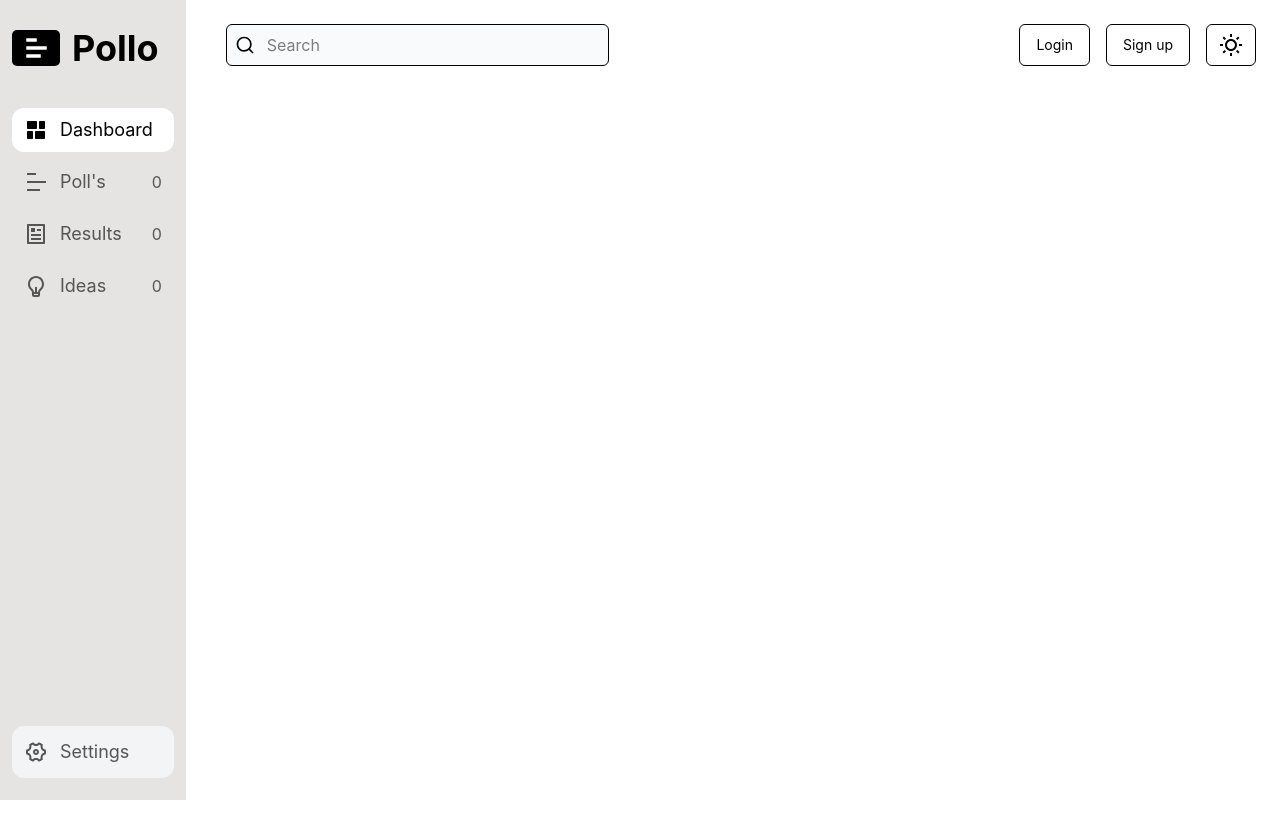
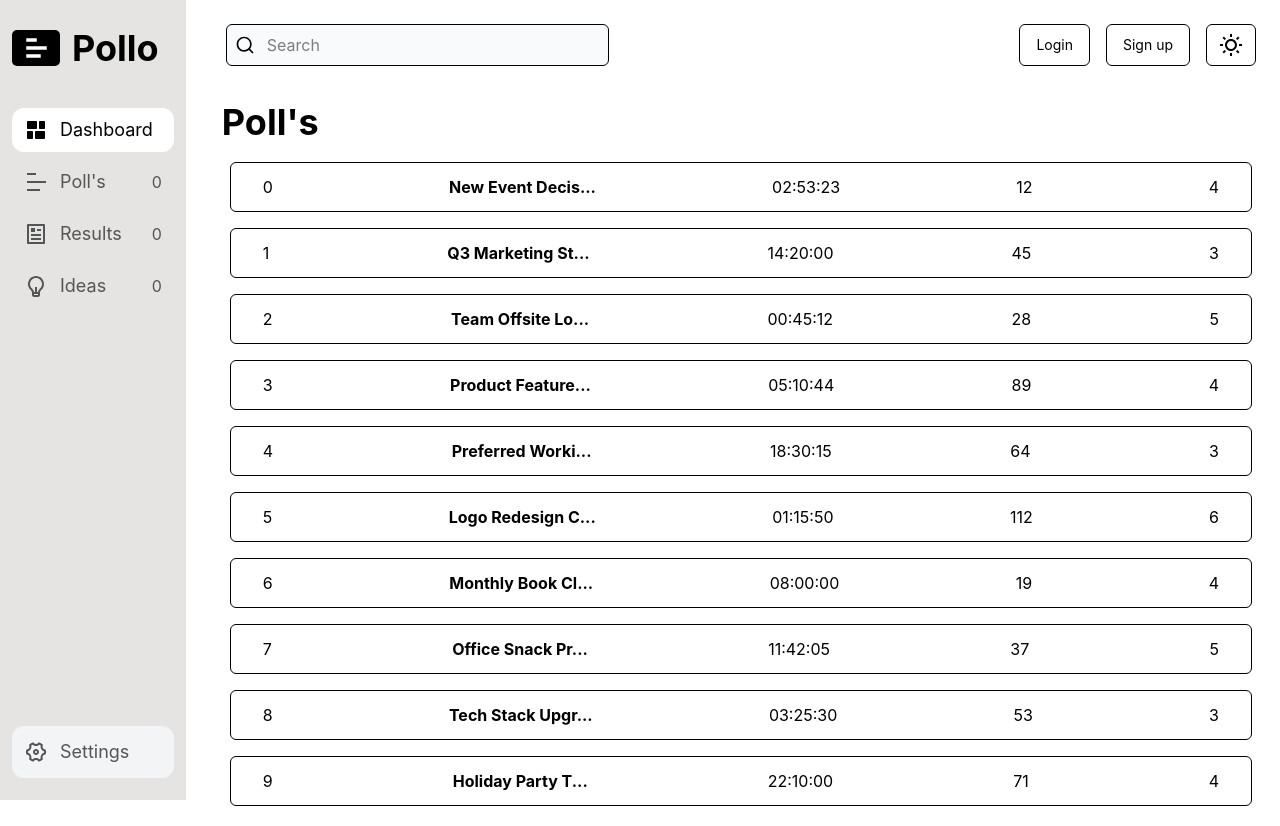
Before and after one commit to Faizan-Py-314/Pollo, a React app in the folder frontend/: page / in a window 1280 px wide. Before the commit the page ends 800 px from the top, so only its background shows below. Built offline with nearby package versions, Linux system fonts and the light colour scheme; the HTML template or start-up script is replaced by a standard one.

Commit message:
Create poll's page

```diff
--- a/frontend/src/components/Topbar.jsx
+++ b/frontend/src/components/Topbar.jsx
@@ -26,7 +26,7 @@ const Topbar = ({ navActive, setNavActive }) => {
                     <span onClick={toggleTheme} className='hidden items-center justify-center py-2 px-3 border rounded-md cursor-pointer lg:flex'>{theme == 'light'? <RiSunLine />: <RiMoonLine />}</span>
                 </div>
             </div>
-            <div className={` ${ searchActive == 'active'? '':'hidden' } absolute flex items-center w-[90%] -ml-1.25 border mt-15 bg-gray-50 rounded-md md:ml-2 md:mt-18 lg:flex lg:w-70 lg:mt-6 left-8 xl:w-[35%]`}>
+            <div className={` ${ searchActive == 'active'? '':'hidden' } absolute flex items-center w-[90%] -ml-3.25 border mt-15 bg-gray-50 rounded-md md:ml-2 md:mt-18 lg:flex lg:w-70 lg:mt-6 left-8 xl:w-[35%]`}>
                 <span className='w-10 p-2 rounded-md'><RiSearchLine size={20}/></span>
                 <input className='py-2 outline-none [&::-webkit-search-cancel-button]:hidden' type="search" placeholder='Search' />
             </div>
--- a/frontend/src/pages/PollPage.jsx
+++ b/frontend/src/pages/PollPage.jsx
@@ -3,15 +3,96 @@ import Sidebar from '../components/Sidebar'
 import Topbar from '../components/Topbar'
 
 const PollPage = () => {
-    const [navActive, setNavActive] = useState(null)
+  const [navActive, setNavActive] = useState(null)
+
+  const text = "Poll for new event"
+
+  const pollsData = [
+    {
+      'title': 'New Event Decision',
+      'Timer': '02:53:23',
+      'votes': 12,
+      'options': 4
+    },
+    {
+      'title': 'Q3 Marketing Strategy',
+      'Timer': '14:20:00',
+      'votes': 45,
+      'options': 3
+    },
+    {
+      'title': 'Team Offsite Location',
+      'Timer': '00:45:12',
+      'votes': 28,
+      'options': 5
+    },
+    {
+      'title': 'Product Feature Prioritization',
+      'Timer': '05:10:44',
+      'votes': 89,
+      'options': 4
+    },
+    {
+      'title': 'Preferred Working Hours',
+      'Timer': '18:30:15',
+      'votes': 64,
+      'options': 3
+    },
+    {
+      'title': 'Logo Redesign Concept',
+      'Timer': '01:15:50',
+      'votes': 112,
+      'options': 6
+    },
+    {
+      'title': 'Monthly Book Club Selection',
+      'Timer': '08:00:00',
+      'votes': 19,
+      'options': 4
+    },
+    {
+      'title': 'Office Snack Preferences',
+      'Timer': '11:42:05',
+      'votes': 37,
+      'options': 5
+    },
+    {
+      'title': 'Tech Stack Upgrade Choice',
+      'Timer': '03:25:30',
+      'votes': 53,
+      'options': 3
+    },
+    {
+      'title': 'Holiday Party Theme',
+      'Timer': '22:10:00',
+      'votes': 71,
+      'options': 4
+    }
+  ];
 
   return (
     <>
-        <div className='flex relative'>
-            <Sidebar navActive={navActive} setNavActive={setNavActive}/>
-            <Topbar navActive={navActive} setNavActive={setNavActive}/>
+      <div className='flex'>
+        <Sidebar navActive={navActive} setNavActive={setNavActive} />
+        <div className='w-full'>
+          <Topbar navActive={navActive} setNavActive={setNavActive} />
+          <div className='px-5 py-3 lg:ml-4'>
+            <h1 className='text-4xl font-bold'>Poll's</h1>
+            <div className='w-full container flex flex-col justify-center mt-3 gap-4 p-2'>
+              {pollsData.map((poll, index) => (
+                <div key={index} className='w-full h-12 border rounded-md flex items-center text-sm p-4 justify-between text-start md:text-base md:p-6 lg:px-8'>
+                  <span className='hidden xl:block'>{index}</span>
+                  <h2 className='font-bold'>{poll.title.length > 15 ? `${poll.title.slice(0, 15)}...` : poll.title}</h2>
+                  <span>{poll.Timer}</span>
+                  <span>{poll.votes}</span>
+                  <span>{poll.options}</span>
+                </div>
+              ))}
 
+            </div>
+          </div>
         </div>
+      </div>
     </>
   )
 }
```
